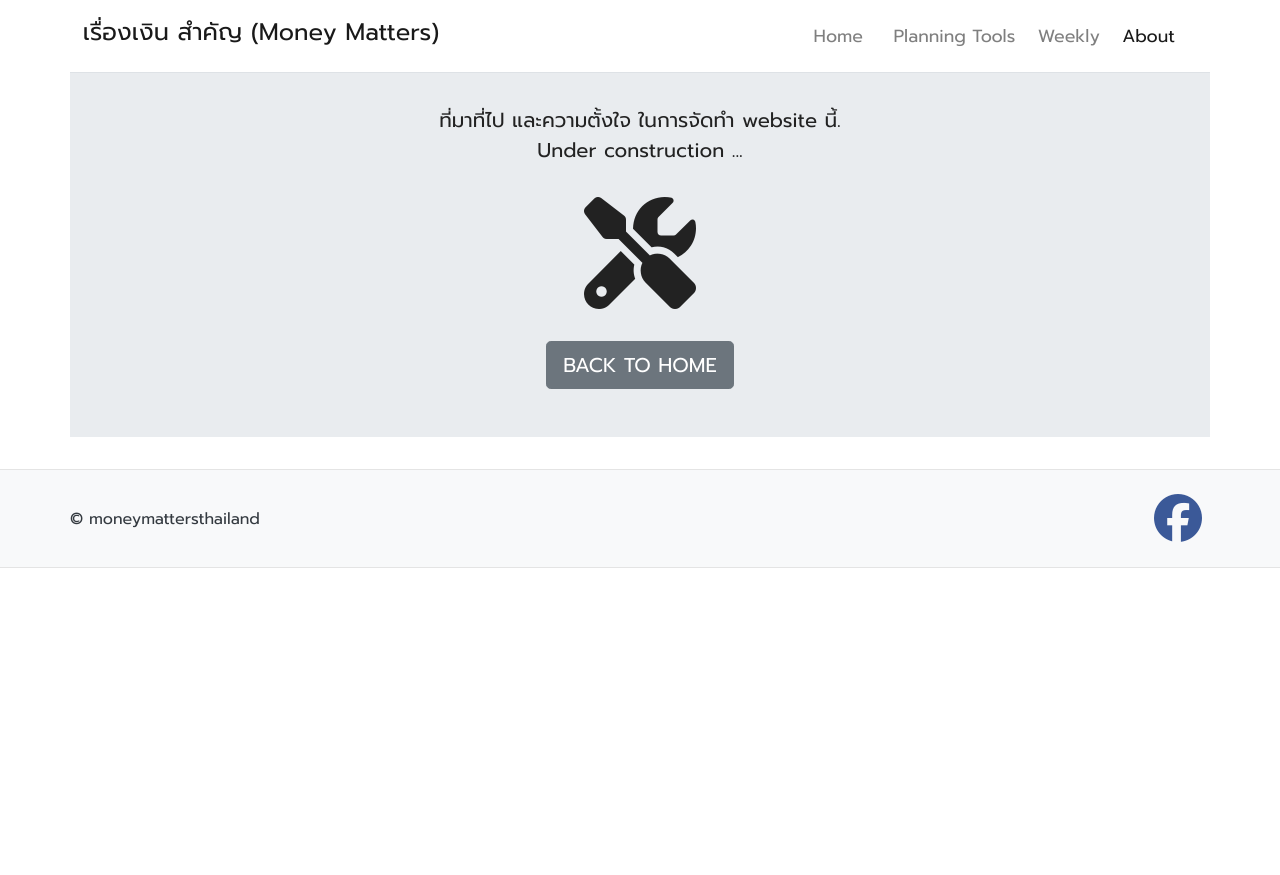
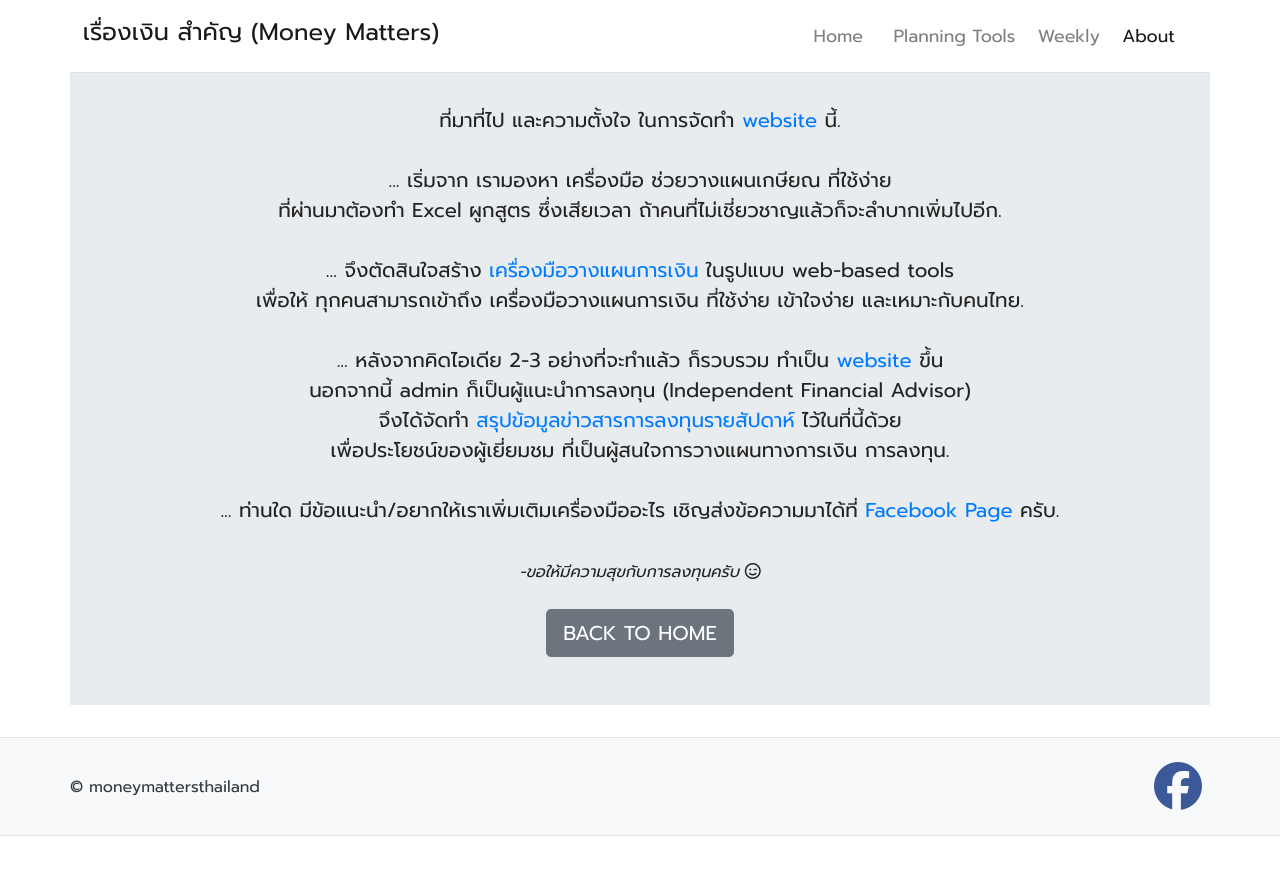
Before and after one commit to moneysart/moneysart.github.io, a Jekyll site: the page built from about/index.html, in a window 1280 px wide. Shown: the top 875 px of the page. Built offline with Jekyll 4.4.1, drawn with Linux system fonts in a browser that asks for light colours; nearby versions of some CDN libraries.

Commit message:
add info

```diff
--- a/about/index.html
+++ b/about/index.html
@@ -13,15 +13,35 @@ canonical_url: /about/
         <div class="col-12">
             <!-- message -->
             <p class="lead">
-                ที่มาที่ไป และความตั้งใจ ในการจัดทำ website นี้.<br>
-                Under construction ...
+                ที่มาที่ไป และความตั้งใจ ในการจัดทำ <a href="{{ site.baseurl }}/">website</a> นี้.
+                <br>
+                <br>
+                <!-- Under construction ... -->
+                ... เริ่มจาก เรามองหา เครื่องมือ ช่วยวางแผนเกษียณ ที่ใช้ง่าย <br>
+                ที่ผ่านมาต้องทำ Excel ผูกสูตร ซึ่งเสียเวลา ถ้าคนที่ไม่เชี่ยวชาญแล้วก็จะลำบากเพิ่มไปอีก.
+                <br>
+                <br>
+                ... จึงตัดสินใจสร้าง <a href="{{ site.baseurl }}/tools/">เครื่องมือวางแผนการเงิน</a> ในรูปแบบ web-based tools<br>
+                เพื่อให้ ทุกคนสามารถเข้าถึง เครื่องมือวางแผนการเงิน ที่ใช้ง่าย เข้าใจง่าย และเหมาะกับคนไทย.
+                <br>
+                <br>
+                ... หลังจากคิดไอเดีย 2-3 อย่างที่จะทำแล้ว ก็รวบรวม ทำเป็น <a href="{{ site.baseurl }}/">website</a> ขึ้น <br>
+                นอกจากนี้ admin ก็เป็นผู้แนะนำการลงทุน (Independent Financial Advisor) <br>
+                จึงได้จัดทำ <a href="{{ site.baseurl }}/weekly/">สรุปข้อมูลข่าวสารการลงทุนรายสัปดาห์</a> ไว้ในที่นี้ด้วย <br>
+                เพื่อประโยชน์ของผู้เยี่ยมชม ที่เป็นผู้สนใจการวางแผนทางการเงิน การลงทุน.
+                <br>
+                <br>
+                ... ท่านใด มีข้อแนะนำ/อยากให้เราเพิ่มเติมเครื่องมืออะไร เชิญส่งข้อความมาได้ที่ <a href="https://www.facebook.com/moneymattersthailand">Facebook Page</a> ครับ.
+                <br>
+                <br>
+                <small class="font-italic">-ขอให้มีความสุขกับการลงทุนครับ <i class="far fa-smile-wink"></i></small>
             </p>
             <!-- fix icon -->
-            <p class="my-4 py-2">
+            <!-- <p class="my-4 py-2">
                 <i class="fas fa-tools fa-7x"></i>
-            </p>
+            </p> -->
             <!-- back to home -->
-            <p class="text-center">
+            <p class="text-center mt-4">
                 <a href="{{ site.baseurl }}/" class="btn btn-secondary btn-lg">BACK TO HOME</a>
             </p>
         </div>
```
